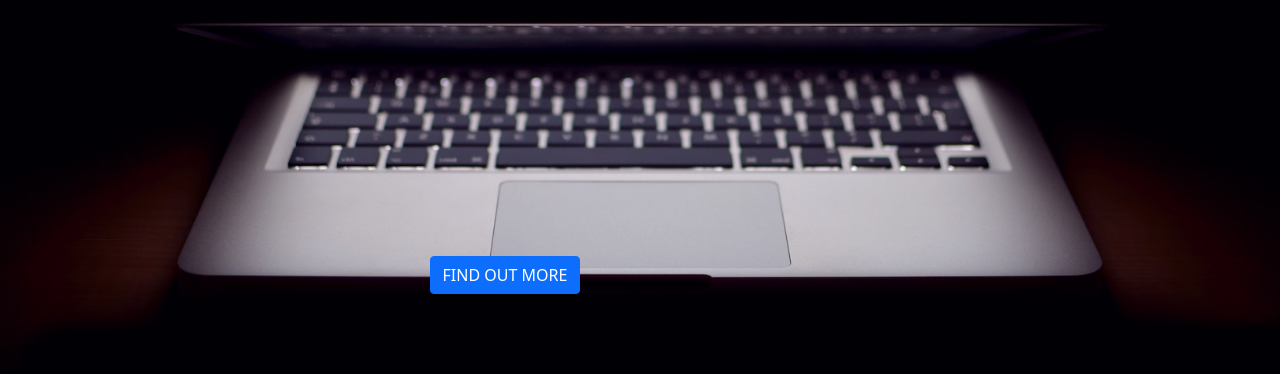
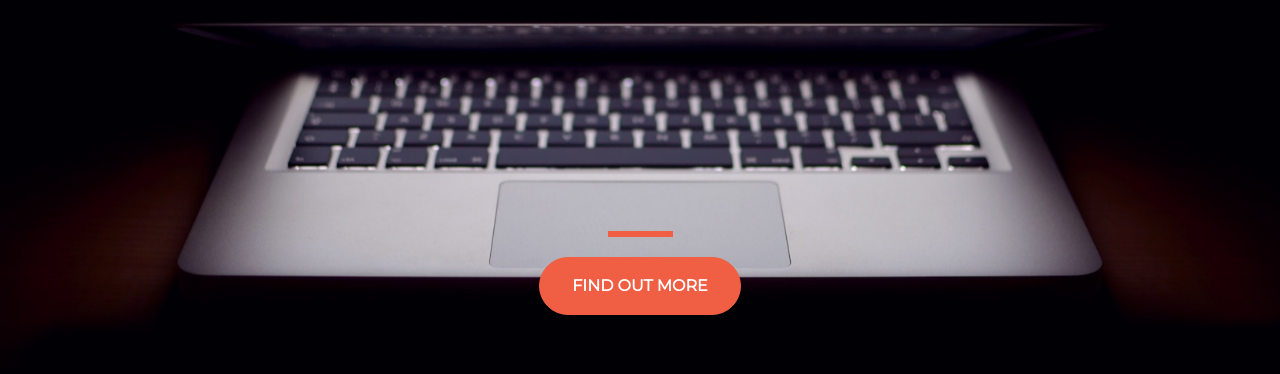
Before and after one commit to Fangeru/Fangeru.github.io, a plain HTML site: page index.html in a window 1280 px wide. Shown: the part 290-664 px from the top of the page. Drawn offline with nearby package versions, Linux system fonts and the light colour scheme.

Commit message:
Update index.html

```diff
--- a/index.html
+++ b/index.html
@@ -2,7 +2,6 @@
 <html>
   <head>
     <title>Startup</title>
-    <link rel="stylesheet" type"text/css" href="style.css">
 
     <!-- Required meta tags -->
     <meta charset="utf-8">
@@ -15,10 +14,10 @@
     <link href="https://cdn.jsdelivr.net/npm/bootstrap@5.1.3/dist/css/bootstrap.min.css" rel="stylesheet" integrity="sha384-1BmE4kWBq78iYhFldvKuhfTAU6auU8tT94WrHftjDbrCEXSU1oBoqyl2QvZ6jIW3" crossorigin="anonymous">
 
     <!-- Your own stylesheet -->
-    <link rel="stylesheet" type="text/css" href="style (3).css">
+    <link rel="stylesheet" type="text/css" href="style.css">
   </head>
   <body>
-    <div class="container d-flex align-items-center h-100">
+    <div class="container d-flex align-items-center h-100 ">
        <div class="row">
         <header class="text-center col-12">
         <h1 class="text-uppercase"><strong>The Biggest Start Of The Year</strong></h1>
```
